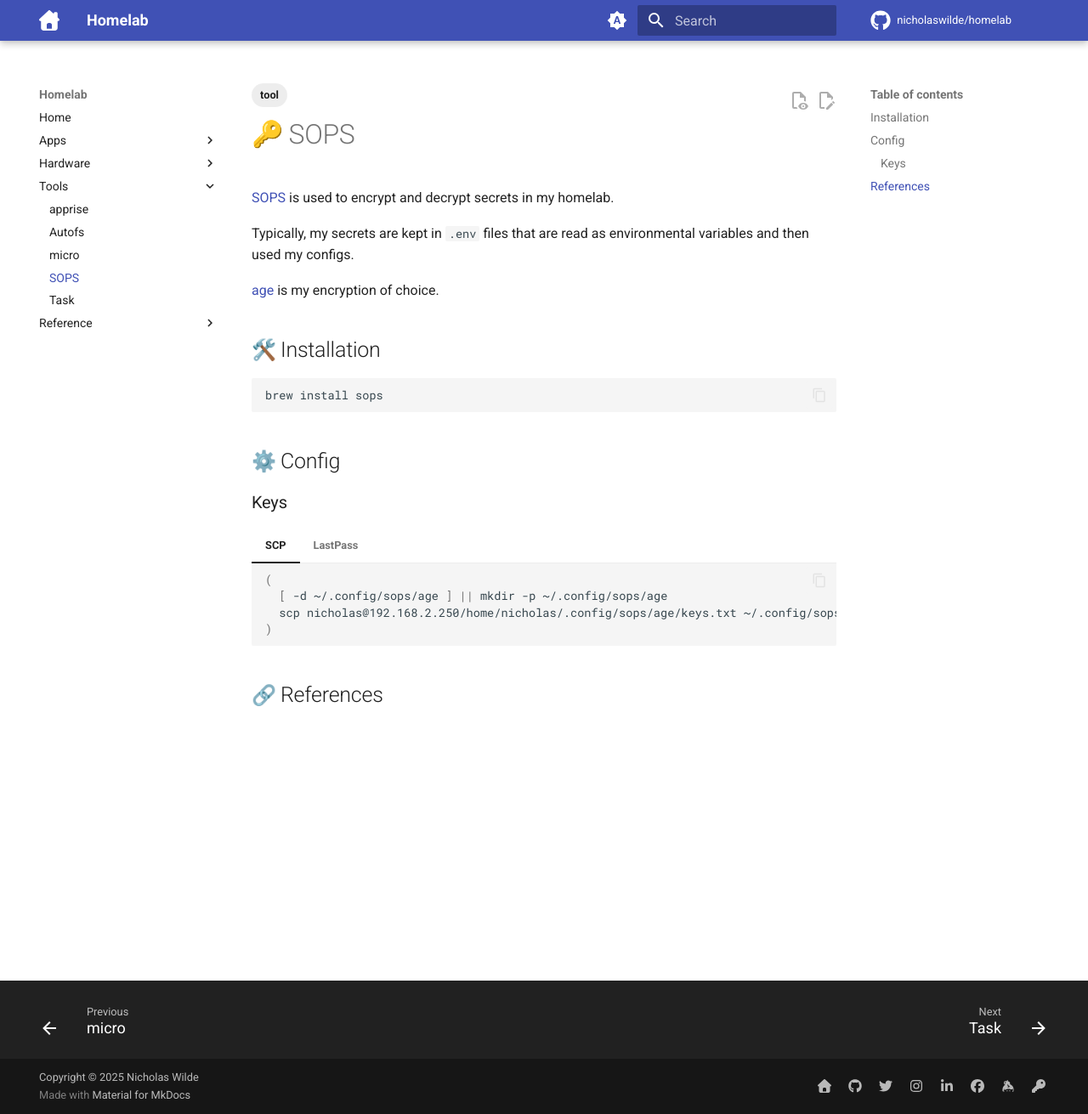
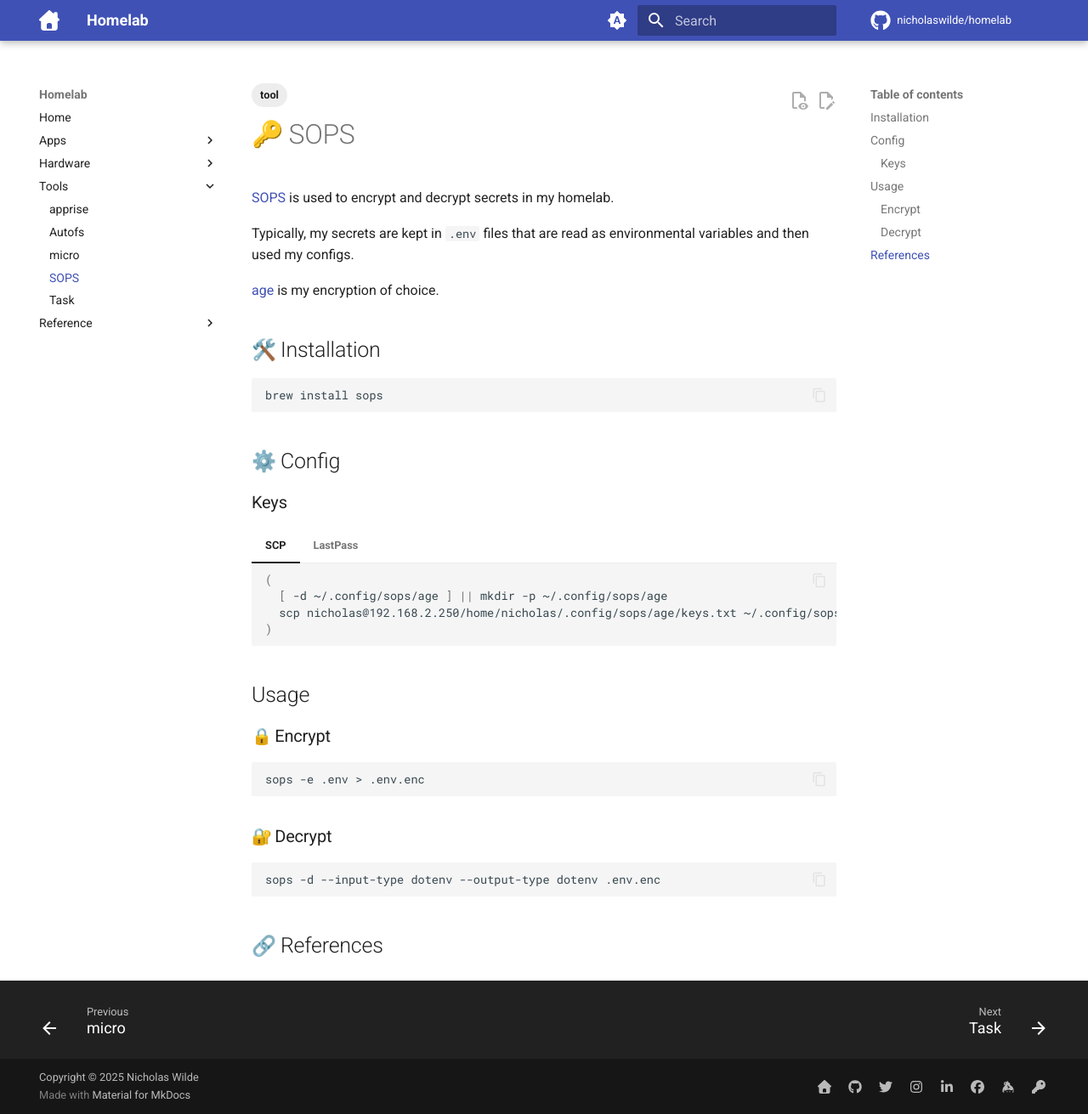
Before and after one commit to nicholaswilde/homelab, an MkDocs documentation site: the page built from docs/tools/sops.md, in a window 1280 px wide and 1311 px high. Shown: the whole window at 85% size. Built offline with MkDocs 1.6.1 and Material for MkDocs 9.7.7, drawn with Linux system fonts in a browser that asks for light colours; emoji names are drawn with the system emoji font; comment, search, counter and statistics services are not loaded.

Commit message:
Update sops.md

````diff
--- a/docs/tools/sops.md
+++ b/docs/tools/sops.md
@@ -38,6 +38,20 @@
     )
     ```
 
+## Usage
+
+### :lock: Encrypt
+
+```shell
+sops -e .env > .env.enc
+```
+
+### :closed_lock_with_key: Decrypt
+
+```shell
+sops -d --input-type dotenv --output-type dotenv .env.enc
+```
+
 ## :link: References
 
 [1]: <https://getsops.io/>
````
